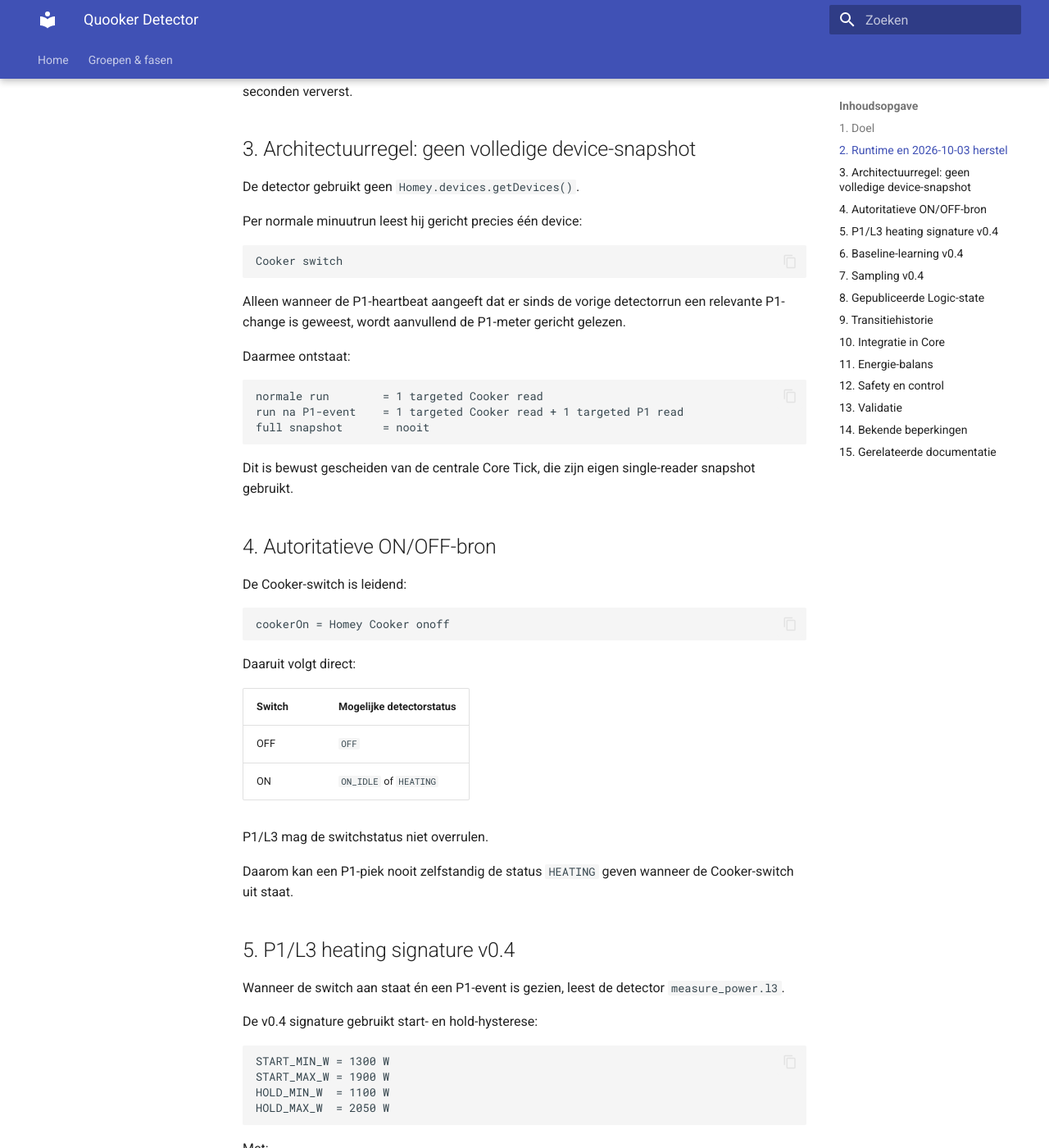
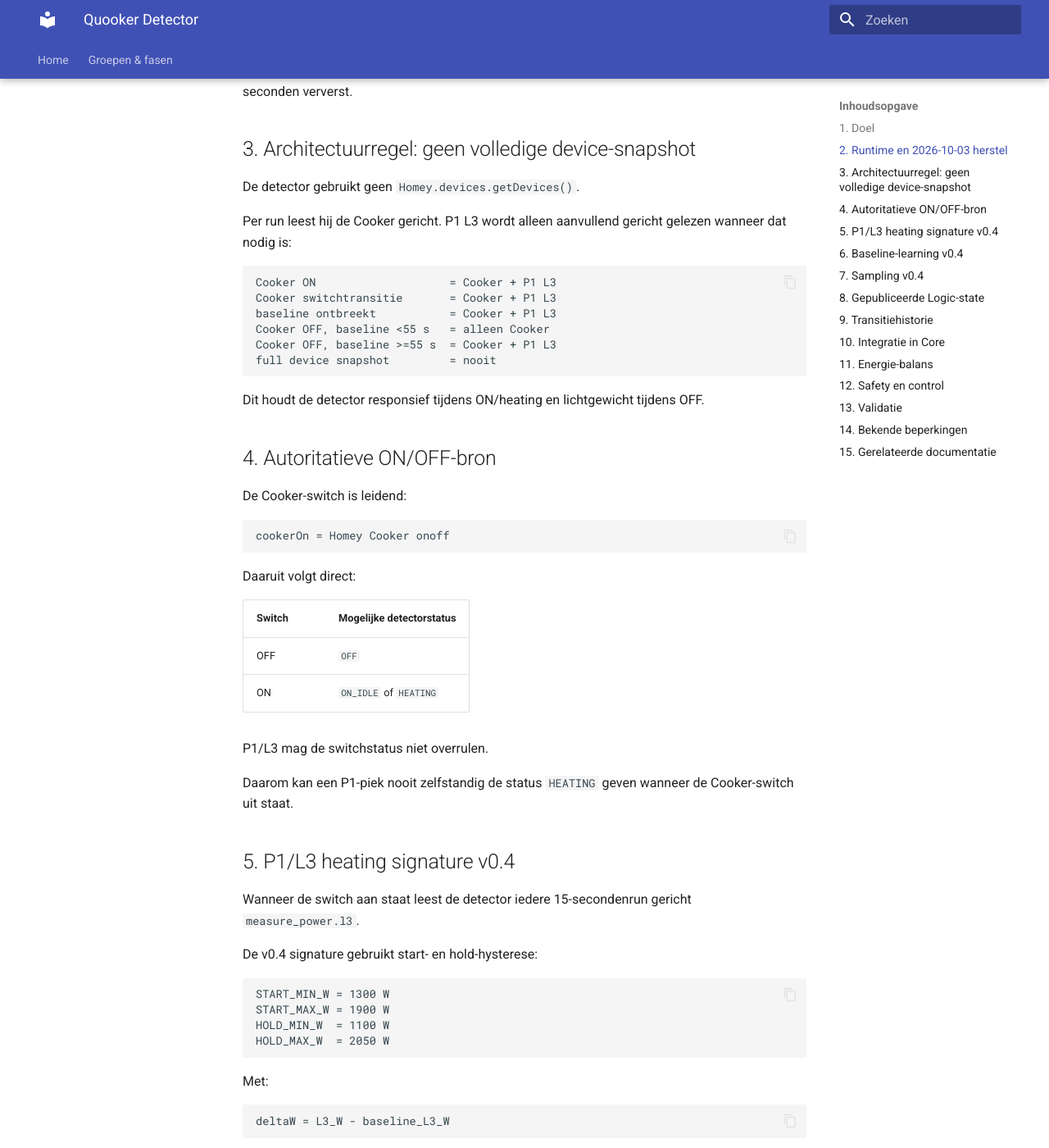
Before and after one commit to OnsKasteeltje/homey-energy-manual, an MkDocs documentation site: the page built from docs/software-architecture/components/quooker.md, in a window 1280 px wide and 1400 px high, scrolled down 923 px. Shown: the whole window at 82% size. Built offline with MkDocs 1.6.1 and Material for MkDocs 9.7.7, drawn with Linux system fonts in a browser that asks for light colours; some of the changed text lies outside the part shown.

Commit message:
docs(quooker): align component with live v0.4 detector

````diff
--- a/docs/software-architecture/components/quooker.md
+++ b/docs/software-architecture/components/quooker.md
@@ -8,7 +8,8 @@
 source:
   - Canonical source: src/homey/observability/quooker/quooker-detector-v0.4.live-homey.js
   - Pure classifier: src/homey/observability/quooker/quooker-detector-v0.4.mjs
-  - Homey Advanced Flow: EM v2 | 00 Core Tick | v0.10.13 (EV electrical context)
+  - Homey Advanced Flow: EM v2 | 01 Quooker Detector | v0.4 LIVE OBSERVE-ONLY (`e291cf14-0b92-4cef-ae8b-a699692b6c9a`)
+  - Homey Advanced Flow: EM v2 | 00 Core Tick | v0.11p PINNED SOURCE
 owner: EMS
 ---
 
@@ -46,23 +47,18 @@
 
 De detector gebruikt geen `Homey.devices.getDevices()`.
 
-Per normale minuutrun leest hij gericht precies één device:
+Per run leest hij de Cooker gericht. P1 L3 wordt alleen aanvullend gericht gelezen wanneer dat nodig is:
 
 ```text
-Cooker switch
+Cooker ON                    = Cooker + P1 L3
+Cooker switchtransitie       = Cooker + P1 L3
+baseline ontbreekt           = Cooker + P1 L3
+Cooker OFF, baseline <55 s   = alleen Cooker
+Cooker OFF, baseline >=55 s  = Cooker + P1 L3
+full device snapshot         = nooit
 ```
 
-Alleen wanneer de P1-heartbeat aangeeft dat er sinds de vorige detectorrun een relevante P1-change is geweest, wordt aanvullend de P1-meter gericht gelezen.
-
-Daarmee ontstaat:
-
-```text
-normale run        = 1 targeted Cooker read
-run na P1-event    = 1 targeted Cooker read + 1 targeted P1 read
-full snapshot      = nooit
-```
-
-Dit is bewust gescheiden van de centrale Core Tick, die zijn eigen single-reader snapshot gebruikt.
+Dit houdt de detector responsief tijdens ON/heating en lichtgewicht tijdens OFF.
 
 ## 4. Autoritatieve ON/OFF-bron
 
@@ -85,7 +81,7 @@
 
 ## 5. P1/L3 heating signature v0.4
 
-Wanneer de switch aan staat én een P1-event is gezien, leest de detector `measure_power.l3`.
+Wanneer de switch aan staat leest de detector iedere 15-secondenrun gericht `measure_power.l3`.
 
 De v0.4 signature gebruikt start- en hold-hysterese:
 
@@ -104,11 +100,19 @@
 
 De baseline wordt nooit door een actieve heating-puls heen geleerd.
 
-Heating is geldig wanneer:
+Heating start wanneer:
 
 ```text
-1400 W <= deltaW <= 1750 W
+1300 W <= deltaW <= 1900 W
 ```
+
+Een eenmaal actieve heating-puls blijft geldig zolang:
+
+```text
+1100 W <= deltaW <= 2050 W
+```
+
+De bredere hold-band voorkomt klapperen door PV-rampen terwijl het element aantoonbaar actief is.
 
 Bij een geldige heating signature wordt:
 
@@ -260,18 +264,18 @@
 3. Geen volledige `getDevices()` snapshot.
 4. Geen fysieke Quooker-write.
 5. Stale detectorstate wordt door Core niet als actief beschouwd.
-6. Baseline-learning gebeurt alleen bij switch OFF.
+6. De baseline volgt alleen niet-heating achtergrond; tijdens HEATING is hij bevroren.
 
 ## 13. Validatie
 
 De detector is gebaseerd op eerder handmatig gevalideerde Quooker heating-events en runtime observaties waarbij de Quooker-switch en P1/L3 gezamenlijk zijn gecontroleerd.
 
-De operationele detectorcode zelf is op 2026-08-25 opnieuw gecontroleerd tegen de live Homey-flow.
+v0.4 is op 2026-10-03 gevalideerd tegen de gemeten ochtendpuls van circa +1636 W, daarna live gezet als observe-only Advanced Flow `e291cf14-0b92-4cef-ae8b-a699692b6c9a`. De eerste runtimecheck liet zien dat de oude stale baseline (`0,1 W`) direct werd vervangen door de actuele L3-achtergrond rond `-2383 W`, terwijl `EM_Quooker_Power_W=0` bleef zolang het element niet verwarmde.
 
 ## 14. Bekende beperkingen
 
 - De power estimate is gebaseerd op L3-delta ten opzichte van een learned baseline, niet op een dedicated Quooker energiemeter.
-- Gelijktijdige L3-belastingen kunnen de confidence verminderen, hoewel de autoritatieve switch en conservatieve baseline-learning false positives beperken.
+- Gelijktijdige L3-belastingen kunnen de confidence verminderen; de autoritatieve Cooker-switch en korte niet-heating baseline beperken dit risico.
 - De huidige transition history is beperkt tot acht entries.
 - Fingerprint thresholds zijn device-/installatiespecifiek en moeten opnieuw gevalideerd worden bij elektrische configuratiewijzigingen.
 
````
